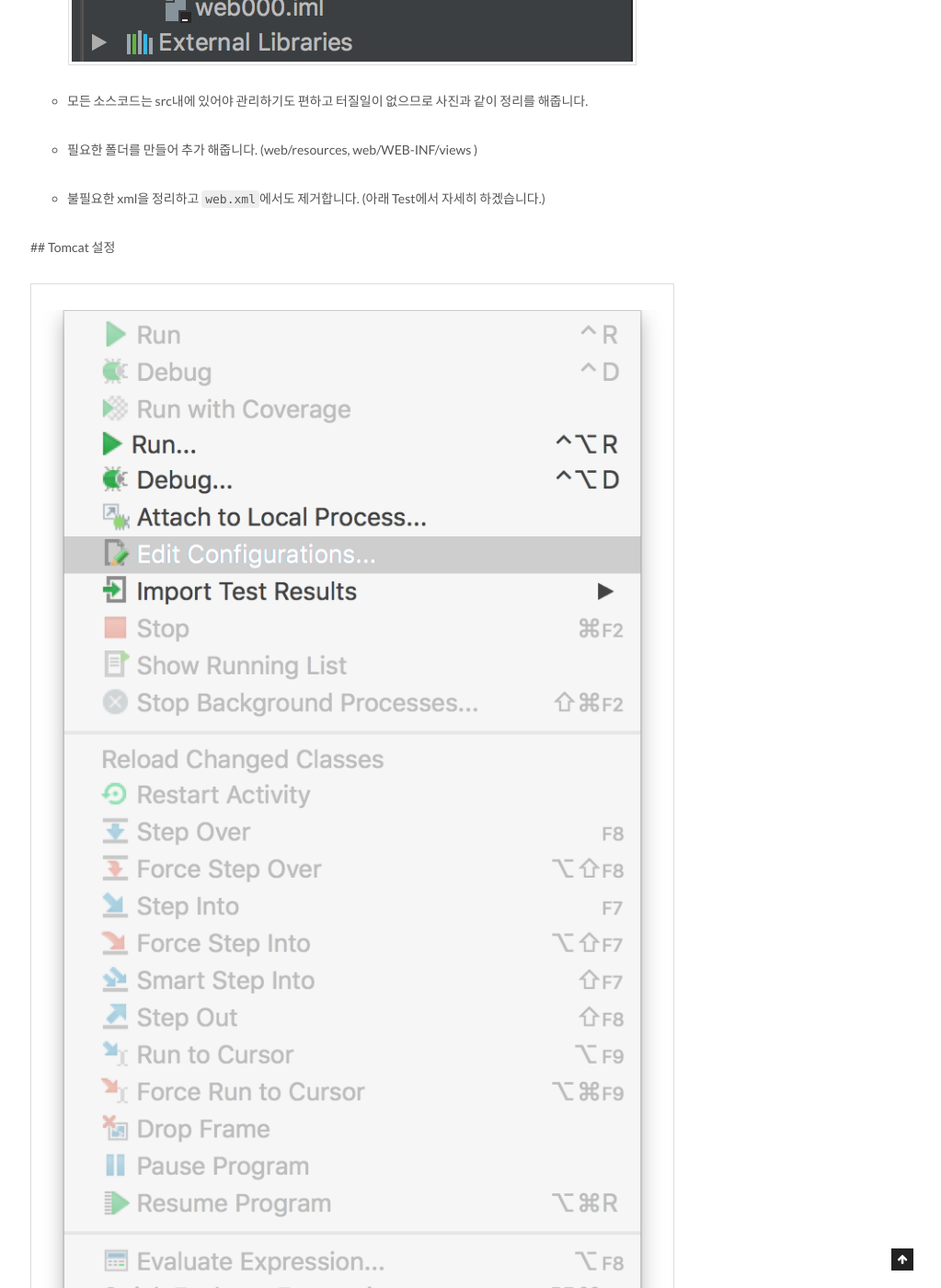
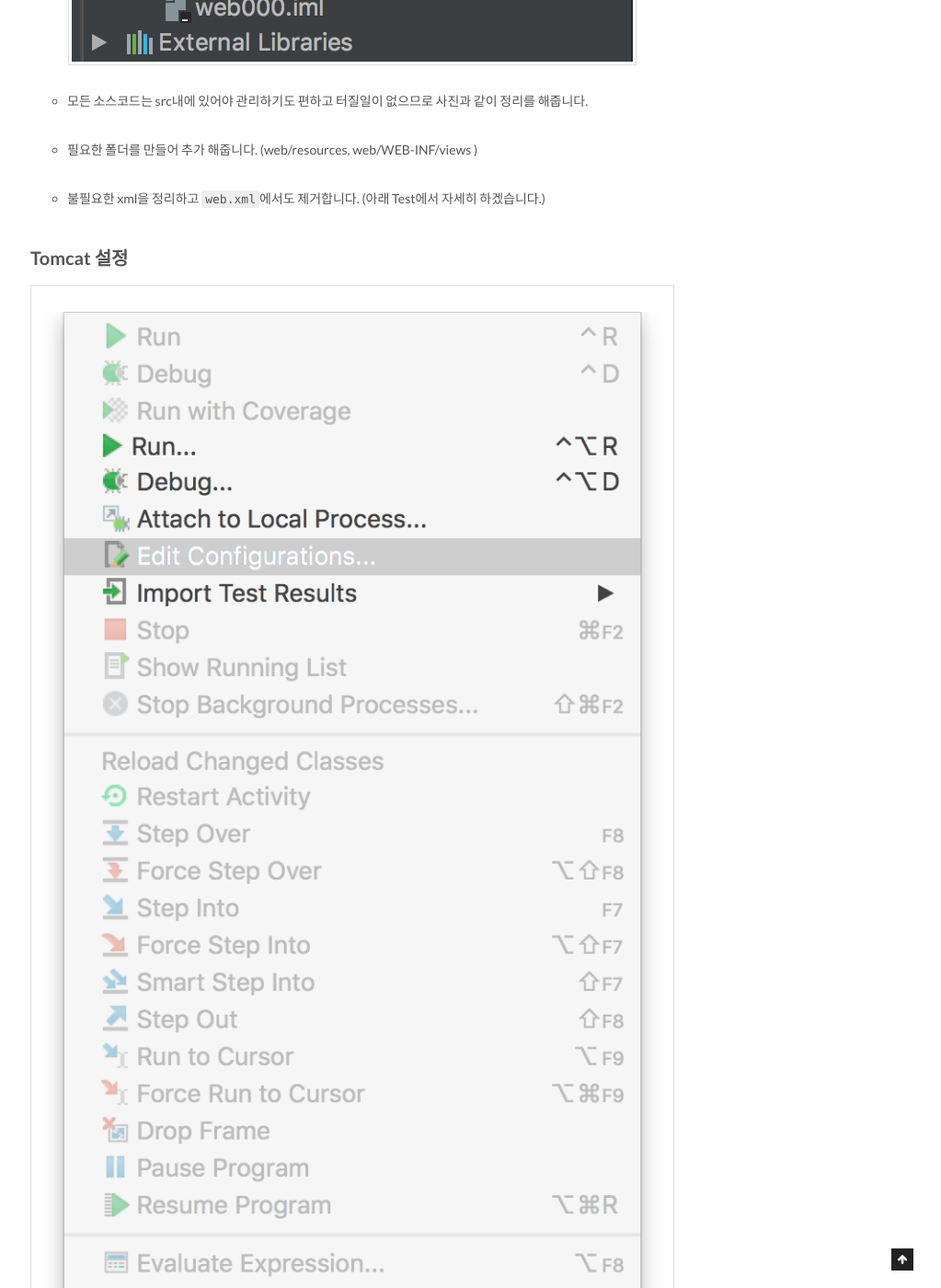
Before and after one commit to kwakkwakkwak/kwakkwakkwak.github.io, a Jekyll site: the page built from _posts/2017-10-18-Spring_Book_Setting.md, in a window 1280 px wide and 1400 px high, scrolled down 12296 px. Shown: the whole window at 92% size, without its empty margins (257-1280 px from the left). Built offline with Jekyll 4.4.1, drawn with Linux system fonts in a browser that asks for light colours; comment, search, counter and statistics services are not loaded; part of the change alters nothing that is shown.

```diff
--- a/_posts/2017-10-18-Spring_Book_Setting.md
+++ b/_posts/2017-10-18-Spring_Book_Setting.md
@@ -282,7 +282,7 @@ _사용 예제는 [여기](https://github.com/kwakkwakkwak/spring_book_setting)
 
  * 불필요한 xml을 정리하고 `web.xml`에서도 제거합니다. (아래 Test에서 자세히 하겠습니다.)
 
- ## Tomcat 설정
+## Tomcat 설정
 
  ![3](/assets/images/SpringBookSetting/14.png)
 
@@ -314,8 +314,8 @@ _사용 예제는 [여기](https://github.com/kwakkwakkwak/spring_book_setting)
 
  *이제 서버를 실행 시킬수 있습니다.
 
+## 테스트
 
- ## Test
 
  * 이제 개발환경이 제대로 설치가 되었는지 테스트를 할차례 입니다.
 
```
